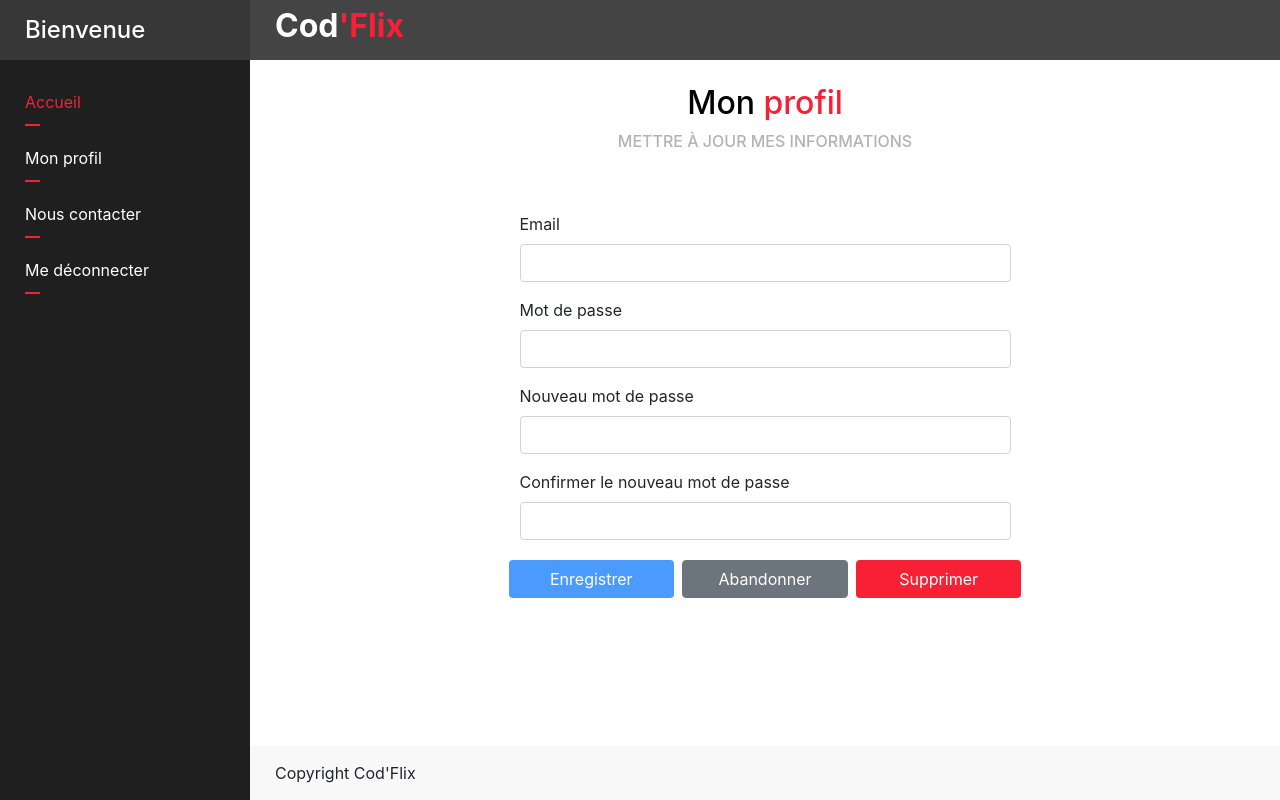
After one commit to LaurierRose/Codflix, a PHP site: the page made by view/auth/profileView.php in a window 1280 px wide. The commit adds this page. Run offline with PHP 8.4, Linux system fonts and the light colour scheme; the template is opened without the code that fills it, so the values that code supplies are empty.

Commit message:
profile form Ok but don't update database D:

```diff
--- a/public/css/layout/main/menu.css
+++ b/public/css/layout/main/menu.css
@@ -46,10 +46,9 @@
 }
 #sidebar ul li a:after {
     content: "";
-
     display: block;
-    width: 10px;
-    border-bottom: 1px solid rgba(255, 255, 255, 0.8);
+    width: 15px;
+    border-bottom: 2px solid var(--color-red);
 
     margin-top: 10px;
 }
@@ -64,7 +63,9 @@
 
 @media (max-width: 991.98px) {
 
-  #sidebar {margin-left: -250px;}
+  #sidebar {
+    margin-left: -250px;
+  }
   #sidebar.active {margin-left: 0;}
   #sidebar .custom-menu {
     margin-right: -50px !important;
--- /dev/null
+++ b/view/auth/profileView.php
@@ -0,0 +1,57 @@
+<?php ob_start(); ?>
+<div class="auth-container">
+    <h2><span>Mon </span>profil</h2>
+    <h3>Mettre à jour mes informations</h3>
+    <form method="post" action="index.php?action=profile" class="custom-form">
+        <div>
+            <div class="form-group">
+                <label for="email">Email</label>
+                <input type="email" name="email"
+                id="email" class="form-control" required
+                value="<?= isset( $userData['email'] ) ? $userData['email'] : null; ?>" />
+            </div>
+
+            <div class="form-group">
+                <label for="password">Mot de passe</label>
+                <input type="password" name="password"
+                value=""
+                id="password" class="form-control" required />
+            </div>
+
+            <div class="form-group">
+                <label for="newpassword">Nouveau mot de passe</label>
+                <input type="password" name="newpassword"
+                value="" id="newpassword" class="form-control" require/>
+            </div>
+
+            <div class="form-group">
+                <label for="newpassword_confirm">Confirmer le nouveau mot de passe</label>
+                <input type="password" name="newpassword_confirm"
+                value="" id="newpassword_confirm" class="form-control" require/>
+            </div>
+
+            <div class="form-group">
+                <div class= "row">
+                    <div class="col-md-4 p-1">
+                        <input type="submit" name="Valider"
+                        value="Enregistrer" class="btn btn-block bg-blue" />
+                    </div>
+                    <div class="col-md-4 p-1">
+                        <a href="index.php" class="btn btn-block btn-secondary">Abandonner</a>
+                    </div>
+                    <div class="col-md-4 p-1">
+                        <a href="#" class="btn btn-block bg-red">Supprimer</a>
+                    </div>
+                </div>
+            </div>
+        </div>
+        <span class="user-msg">
+        <?= isset( $message ) ? $message : null; ?>
+        </span>
+    </form>
+</div>
+
+
+<?php $content = ob_get_clean(); ?>
+
+<?php require('view/dashboard.php'); ?>
--- a/view/contactView.php
+++ b/view/contactView.php
@@ -1,7 +1,5 @@
 <?php ob_start(); ?>
 
-<div class="row no-gutters">
-    <div class="col-md-12 full-height bg-white">
 <div class="auth-container">
     <h2><span>Cod</span>'Flix</h2>
     <h3>Nous contacter</h3>
@@ -37,7 +35,6 @@
     </form>
 
 </div>
-    </div>
-</div>
+
 
 <?php $content = ob_get_clean(); ?>
--- a/view/dashboard.php
+++ b/view/dashboard.php
@@ -19,6 +19,7 @@
         <div class="sidebar-menu">
           <ul>
             <li class="active"><a href="index.php">Accueil</a></li>
+            <li><a href="index.php?action=profile">Mon profil</a></li>
             <li><a href="index.php?action=sendmessage">Nous contacter</a></li>
             <li><a href="index.php?action=logout">Me déconnecter</a></li>
           </ul>
```
Also changed, not shown: controller/profileController.php (added, +73 -0 lines), index.php (+7 -0 lines), model/user.php (+43 -4 lines), model/database.php (line endings or trailing spaces). Lines whose indentation alone changed are shown as unchanged.
